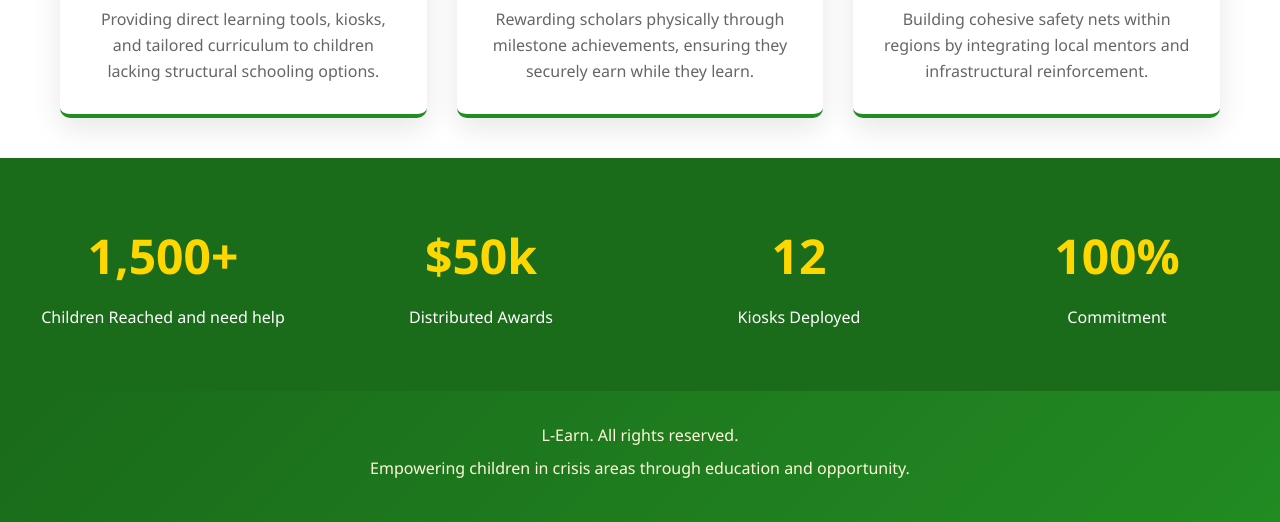
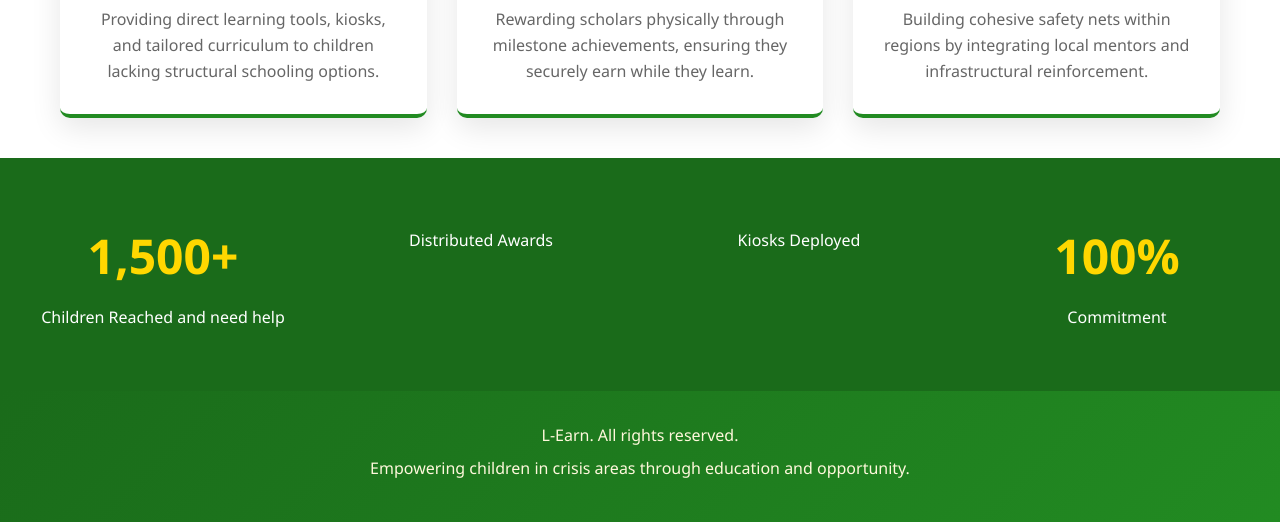
Before and after one commit to Daniellakyusa/L-Earn, a plain HTML site: page index.html in a window 1280 px wide. Shown: the part 975-1497 px from the top of the page. Drawn offline with Linux system fonts and the light colour scheme.

Commit message:
Clear statistics values in index.html
Removed values from the statistics section in index.html.

```diff
--- a/index.html
+++ b/index.html
@@ -89,11 +89,11 @@
             <p>Children Reached and need help</p>
         </div>
         <div class="stat-card">
-            <h4>$50k</h4>
+            <h4></h4>
             <p>Distributed Awards</p>
         </div>
         <div class="stat-card">
-            <h4>12</h4>
+            <h4></h4>
             <p>Kiosks Deployed</p>
         </div>
         <div class="stat-card">
```
